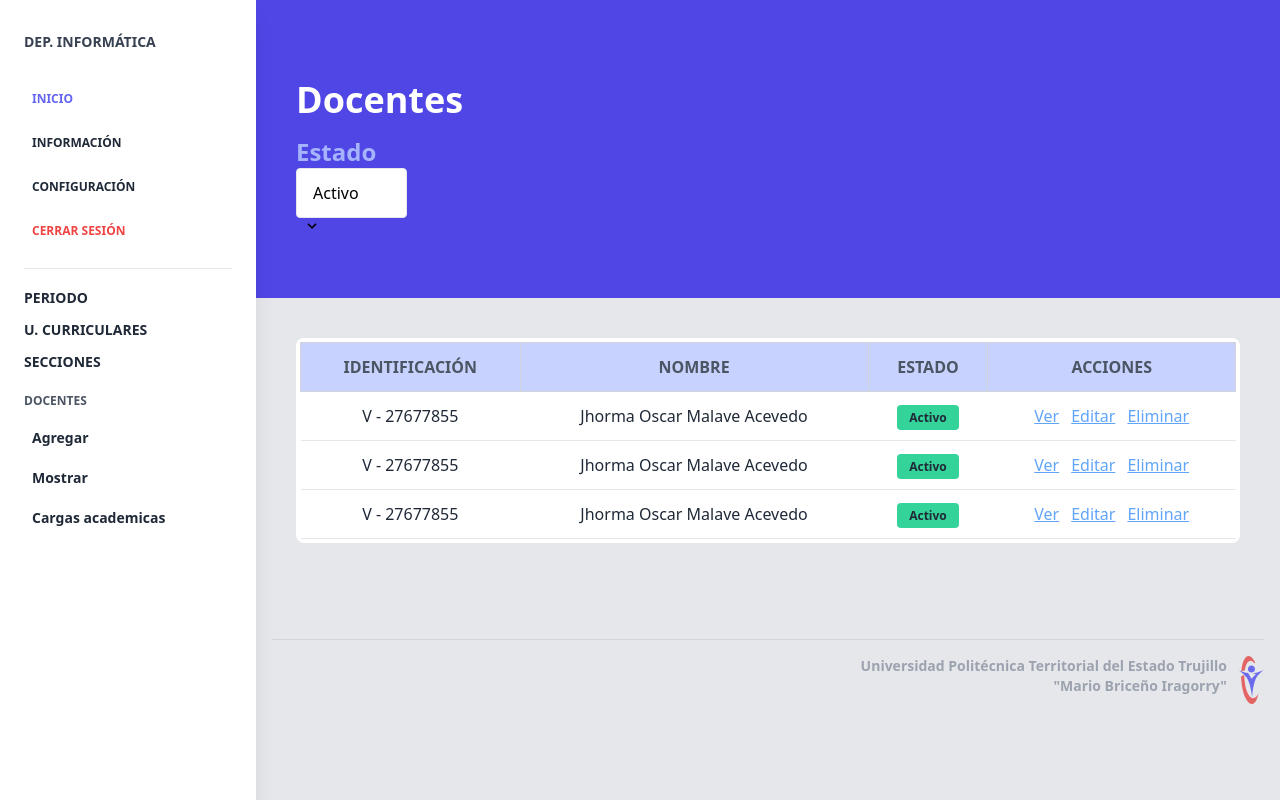
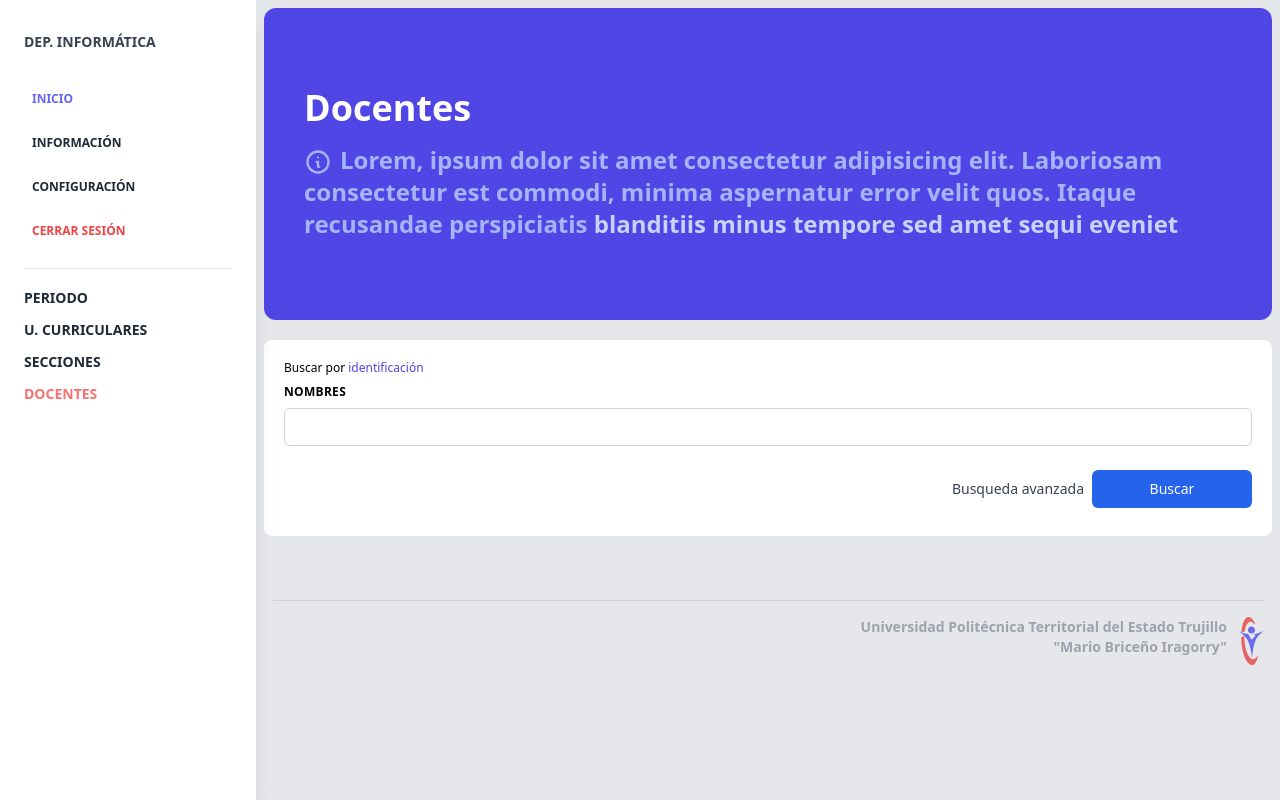
Before and after one commit to JhormaMalave/upttmbi-app, a React (Create React App) app: page /department/teachers in a window 1280 px wide. Shown: the top 800 px of the page. Built offline with nearby package versions, Linux system fonts and the light colour scheme; sample sign-in values are in the browser's storage.

Commit message:
Added filter form to "Teachers"

```diff
--- a/src/components/department/Sidebar.js
+++ b/src/components/department/Sidebar.js
@@ -135,43 +135,20 @@ const Sidebar = React.memo(() => {
             <div>
               <NavLink
                 activeClassName="text-red-400"
-                className="text-gray-800 hover:text-gray-600 text-sm uppercase block mb-4 no-underline font-semibold"
+                className="text-gray-800 hover:text-gray-600 text-sm uppercase block mb-2 no-underline font-semibold"
                 to="/department/sections"
               >
                 <i className="fas fa-paint-brush text-gray-500 text-base"></i> Secciones
               </NavLink>
             </div>
             <div>
-              <h6 className="md:min-w-full text-gray-600 text-xs uppercase font-bold block pt-1 pb-4 no-underline">
-                Docentes
-              </h6>
-              {/* Navigation */}
-              <ul className="md:flex-col md:min-w-full flex flex-col list-none md:mb-4">
-                <li className="inline-flex">
-                  <Link
-                    className="text-gray-800 hover:text-gray-600 text-sm block mb-4 no-underline font-semibold"
-                    to="/department/teachers/new"
-                  >
-                    <i className="fas fa-paint-brush mr-2 text-gray-500 text-base"></i> Agregar
-                  </Link>
-                </li>
-                <li className="inline-flex">
-                  <Link
-                    className="text-gray-800 hover:text-gray-600 text-sm block mb-4 no-underline font-semibold"
-                    to="/department/teachers"
-                  >
-                    <i className="fab fa-css3-alt mr-2 text-gray-500 text-base"></i> Mostrar
-                  </Link>
-                </li>
-                <li className="inline-flex">
-                  <Link
-                    className="text-gray-800 hover:text-gray-600 text-sm block mb-4 no-underline font-semibold"
-                    to="/department/teachers/charges"
-                  >
-                    <i className="fab fa-css3-alt mr-2 text-gray-500 text-base"></i> Cargas academicas
-                  </Link>
-                </li>
-              </ul>
+              <NavLink
+                activeClassName="text-red-400"
+                className="text-gray-800 hover:text-gray-600 text-sm uppercase block mb-4 no-underline font-semibold"
+                to="/department/teachers"
+              >
+                <i className="fas fa-paint-brush text-gray-500 text-base"></i> Docentes
+              </NavLink>
             </div>
           </div>
         </div>
--- /dev/null
+++ b/src/components/department/teachers/TeachersFilter.js
@@ -0,0 +1,204 @@
+import React, { useState } from 'react';
+import { useHistory } from 'react-router-dom';
+import queryString from 'query-string';
+
+import { useForm } from '../../../hooks/useForm';
+
+const TeachersFilter = () => {
+  const history = useHistory();
+  const location = history.location.search;
+
+  const urlParams = location ? queryString.parse(location) : '';
+
+  const [showHiddeFilter, setShowHiddeFilter] = useState(false);
+
+  const [nameOrId, setNameOrId] = useState(true);
+
+  const handleSubmit = (e) => {
+    e.preventDefault();
+    const params = filterForm();
+    console.log(params)
+  }
+
+  const filterForm = () => {
+    const params = [];
+    if (name.trim().length > 3){
+      params.push(`name=${name}`);
+    }
+    if (!!typeIdentities.find((typeIdentity) => typeIdentity === typeIdentity.id)) {
+      params.push(`id_type_id=${id_type_id}`);
+    }
+    if (id_number > 0) {
+      params.push(`id_number=${id_number}`);
+    }
+    if (!!teacherCategories.find(
+      (teacher_category) => teacher_category_id === teacher_category.id)
+    ) {
+      params.push(`teacher_category_id=${teacher_category_id}`)
+    }
+    if (status === 'true' || status === 'false') {
+      params.push(`status=${status}`);
+    }
+    return params.join('&');
+  }
+
+  const teacherCategories = [
+    {id: '1', name: 'No definido'},
+    {id: '2', name: 'Instructor'},
+    {id: '3', name: 'Asistente'},
+    {id: '4', name: 'Agregado'},
+    {id: '5', name: 'Asociado'},
+    {id: '6', name: 'Titular'}
+  ];
+
+  const typeIdentities = [
+    {id: '1', name: 'V'},
+    {id: '2', name: 'P'},
+  ];
+
+  const initialForm = {
+    name: '',
+    id_type_id: 1,
+    id_number: '',
+    teacher_category_id: '',
+    status: '',
+    ...urlParams,
+  }
+
+  const {form, handleInputChange} = useForm(initialForm);
+
+  const {name, id_type_id, id_number, teacher_category_id, status} = form;
+
+  return (
+    <div className="bg-white p-5 m-2 mt-5 rounded-lg ">
+      <form onSubmit={handleSubmit}>
+        <p className="text-xs ">Buscar por
+          <span
+            className="text-indigo-600 hover:text-indigo-400 transition-all duration-200 cursor-pointer"
+            onClick={() => {setNameOrId(!nameOrId)}}
+          > { !nameOrId ? 'nombres' : 'identificación' }</span>
+        </p>
+        <div className="flex flex-col my-2">
+          <div className="-mx-3 md:flex mb-6">
+            {
+              nameOrId ?
+                <div className="w-full px-3 mb-6 md:mb-0">
+                  <label className="block uppercase tracking-wide text-grey-darker text-xs font-bold mb-2" htmlFor="name">Nombres</label>
+                  <input
+                    className="appearance-none rounded-none relative block w-full px-3 py-2 border border-gray-300 placeholder-gray-500 text-gray-900 rounded-md focus:outline-none focus:ring-indigo-500 focus:border-indigo-500 focus:z-10 sm:text-sm"
+                    id="name"
+                    value={name}
+                    name="name"
+                    type="text"
+                    onChange={handleInputChange}
+                  />
+                </div>
+              :
+                <>
+                  <div className="md:w-1/2 px-3">
+                    <label className="block uppercase tracking-wide text-grey-darker text-xs font-bold mb-2" htmlFor="state">
+                      Tipo identidad
+                    </label>
+                    <div className="relative">
+                      <select
+                        className="w-full border bg-white rounded px-3 py-2 outline-none border-gray-300 placeholder-gray-500 text-gray-900"
+                        id="id_type_id"
+                        value={id_type_id}
+                        name="id_type_id"
+                        onChange={handleInputChange}
+                      >
+                        {
+                          typeIdentities.map(({id, name}) => (
+                            <option key={id} value={id}>{ name }</option>
+                          ))
+                        }
+                      </select>
+                    </div>
+                  </div>
+                  <div className="md:w-1/2 px-3">
+                    <label className="block uppercase tracking-wide text-grey-darker text-xs font-bold mb-2" htmlFor="name">
+                    Numero de identificación
+                    </label>
+                    <input
+                      className="appearance-none rounded-none relative block w-full px-3 py-2 border border-gray-300 placeholder-gray-500 text-gray-900 rounded-md focus:outline-none focus:ring-indigo-500 focus:border-indigo-500 focus:z-10 sm:text-sm"
+                      id="id_number"
+                      value={id_number}
+                      name="id_number"
+                      type="number"
+                      onChange={handleInputChange}
+
+                    />
+                  </div>
+                </>
+            }
+          </div>
+          {
+            showHiddeFilter &&
+              <>
+
+                <div className="-mx-3 md:flex mb-6">
+                  <div className="md:w-1/2 px-3">
+                    <label
+                      className="block uppercase tracking-wide text-grey-darker text-xs font-bold mb-2"
+                      htmlFor="teacher_category"
+                    >
+                      Categoría
+                    </label>
+                    <div className="relative">
+                      <select
+                        className="w-full border bg-white rounded px-3 py-2 outline-none border-gray-300 placeholder-gray-500 text-gray-900"
+                        id="teacher_category_id"
+                        name="teacher_category_id"
+                        value={teacher_category_id}
+                        onChange={handleInputChange}
+                      >
+                        {
+                          teacherCategories.map(({id, name}) => (
+                            <option key={id} value={id}>{ name }</option>
+                          ))
+                        }
+                      </select>
+                    </div>
+                  </div>
+                  <div className="md:w-1/2 px-3">
+                    <label className="block uppercase tracking-wide text-grey-darker text-xs font-bold mb-2" htmlFor="state">
+                      Estado
+                    </label>
+                    <div className="relative">
+                      <select
+                        className="w-full border bg-white rounded px-3 py-2 outline-none border-gray-300 placeholder-gray-500 text-gray-900"
+                        id="status"
+                        value={status}
+                        name="status"
+                        onChange={handleInputChange}
+                      >
+                        <option>No definido</option>
+                        <option value="true">Activo</option>
+                        <option value="false">Inactivo</option>
+                      </select>
+                    </div>
+                  </div>
+                </div>
+              </>
+          }
+          <div className="flex justify-end items-center">
+            <p
+              className="cursor-pointer mr-2  text-sm text-gray-700 hover:text-gray-900 transition-all duration-200"
+              onClick={() => {setShowHiddeFilter(!showHiddeFilter)}}
+            >
+              { showHiddeFilter ? 'Ocultar busqueda' :  'Busqueda avanzada' }
+            </p>
+            <button
+              type="submit"
+              className="group relative w-40 flex justify-center py-2 px-4 border border-transparent text-sm font-medium rounded-md text-white bg-blue-600 hover:bg-blue-700 focus:outline-none focus:ring-2 focus:ring-offset-2 focus:ring-blue-500"
+            >
+              Buscar
+            </button>
+          </div>
+        </div>
+      </form>
+    </div>
+  );
+}
+
+export default TeachersFilter;
--- a/src/screens/department/teachers/TeachersScreen.js
+++ b/src/screens/department/teachers/TeachersScreen.js
@@ -1,20 +1,23 @@
 import React from 'react';
-import TeachersTable from '../../../components/department/teachers/TeachersTable';
-import SelectStatus from '../../../components/SelectStatus';
+import TeachersFilter from '../../../components/department/teachers/TeachersFilter';
+//import TeachersTable from '../../../components/department/teachers/TeachersTable';
 
 const TeachersScreen = () => {
   return (
     <>
-      <div className="relative bg-indigo-600 md:pt-20 pb-20 pt-12">
+      <div className="relative bg-indigo-600 md:pt-20 pb-20 pt-12 m-2 rounded-xl	">
         <div className="px-4 md:px-10 mx-auto w-full">
-          <h1 className="font-bold text-4xl text-white pb-4">Docentes</h1>
-          <h2 className="font-bold text-2xl text-indigo-300">Estado</h2>
-          <SelectStatus />
+        <h1 className="font-bold text-4xl text-white pb-4">Docentes</h1>
+        <h2 className="font-bold text-2xl text-indigo-300">
+          <svg className="w-7 inline mr-2" xmlns="http://www.w3.org/2000/svg" fill="none" viewBox="0 0 24 24" stroke="currentColor">
+          <path strokeLinecap="round" strokeLinejoin="round" strokeWidth="2" d="M13 16h-1v-4h-1m1-4h.01M21 12a9 9 0 11-18 0 9 9 0 0118 0z" />
+          </svg>
+          Lorem, ipsum dolor sit amet consectetur adipisicing elit. Laboriosam consectetur est commodi, minima aspernatur error velit quos. Itaque recusandae perspiciatis <strong className="text-indigo-200">blanditiis minus tempore sed amet sequi eveniet </strong></h2>
         </div>
       </div>
-      {
-        <TeachersTable />
-      }
+
+      <TeachersFilter />
+
     </>
   )
 }
```
